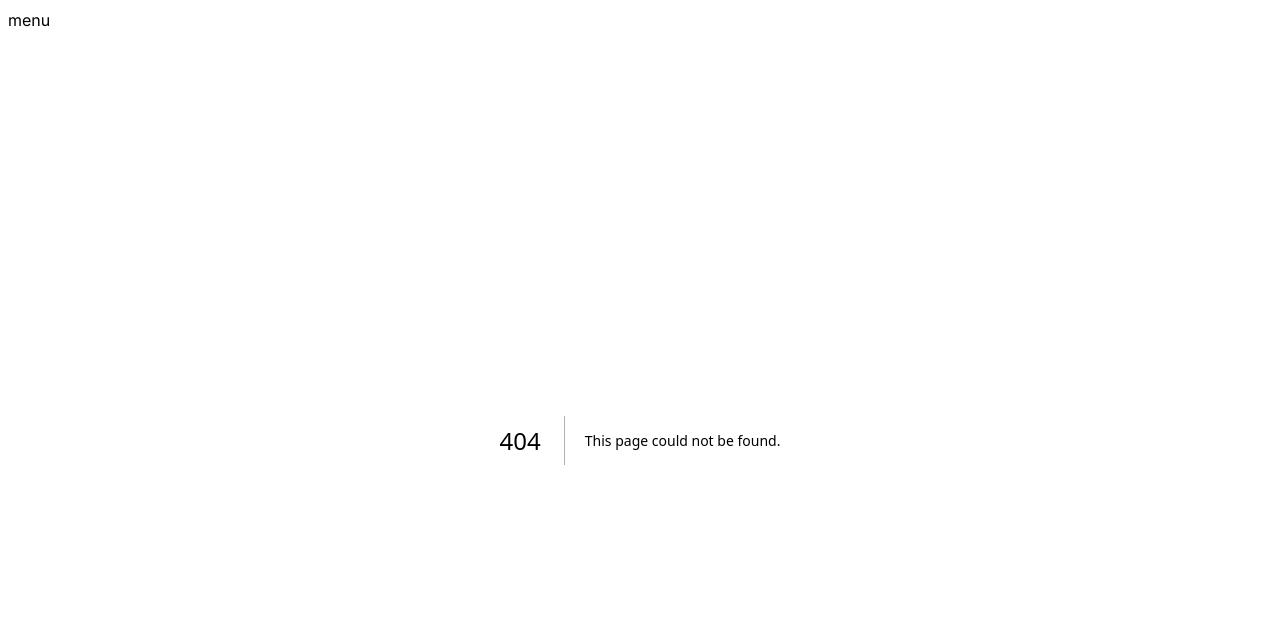
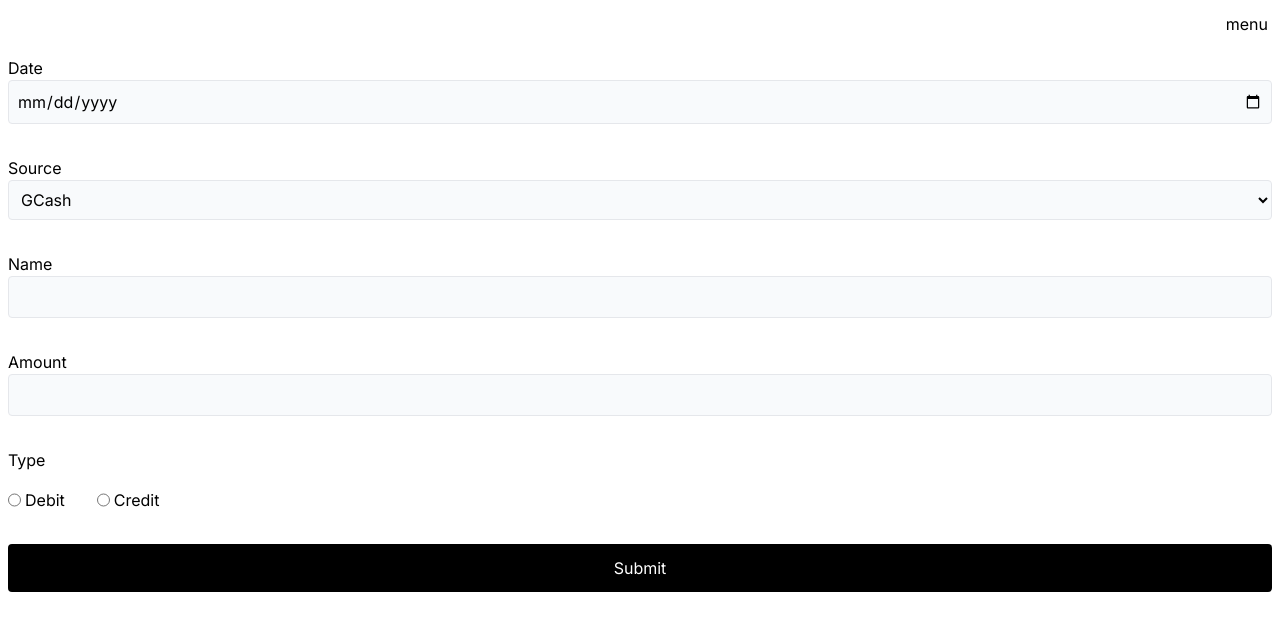
Before and after one commit to nathanelcorpuz/money-tracker, a Next.js app: page /new-transaction in a window 1280 px wide. Before the commit this address had no page. Shown: the top 630 px of the page. Built offline with nearby package versions, Linux system fonts and the light colour scheme.

Commit message:
new transaction

```diff
--- /dev/null
+++ b/app/new-transaction/page.js
@@ -0,0 +1,60 @@
+export default function NewTransaction() {
+	return (
+		<main>
+			<form className="p-2 flex flex-col gap-8">
+				<div className="flex flex-col">
+					<label for="date">Date</label>
+					<input
+						id="date"
+						name="date"
+						className="border rounded p-2 bg-slate-50"
+						type="date"
+					/>
+				</div>
+				<div className="flex flex-col">
+					<label for="source">Source</label>
+					<select
+						className="border rounded p-2 bg-slate-50"
+						name="source"
+						id="source"
+					>
+						<option value="gcash">GCash</option>
+						<option value="cash">Cash</option>
+						<option value="BDO">BDO</option>
+					</select>
+				</div>
+				<div className="flex flex-col">
+					<label for="name">Name</label>
+					<input
+						id="name"
+						name="name"
+						className="border rounded p-2 bg-slate-50"
+					/>
+				</div>
+				<div className="flex flex-col">
+					<label for="amount">Amount</label>
+					<input
+						className="border rounded p-2 bg-slate-50"
+						id="amount"
+						name="amount"
+						type="number"
+					/>
+				</div>
+				<div>
+					<p className="pb-4">Type</p>
+					<div className="flex gap-8">
+						<div className="flex gap-1">
+							<input type="radio" id="debit" name="debit" value="debit" />
+							<label for="debit">Debit</label>
+						</div>
+						<div className="flex gap-1">
+							<input type="radio" id="credit" name="credit" value="credit" />
+							<label for="credit">Credit</label>
+						</div>
+					</div>
+				</div>
+				<button className="bg-black text-white p-3 rounded">Submit</button>
+			</form>
+		</main>
+	);
+}
--- a/components/Header.js
+++ b/components/Header.js
@@ -1,38 +1,54 @@
 "use client";
 
+import Link from "next/link";
 import { useState } from "react";
 
 export default function Header() {
 	const [isOpen, setIsOpen] = useState(false);
+
+	const handleMenuToggle = () => setIsOpen((isOpen) => !isOpen);
+
 	const menu = (
-		<div className="absolute top-0 right-0 bottom-0 left-0 bg-white p-4">
+		<div className="absolute top-0 right-0 bottom-0 left-0 bg-white p-2">
 			<div className="text-end">
-				<button className="p-1" onClick={() => setIsOpen((isOpen) => !isOpen)}>
+				<button className="p-1" onClick={handleMenuToggle}>
 					Close
 				</button>
 			</div>
 			<menu className="flex flex-col gap-4">
 				<li>
-					<a>home</a>
+					<Link onClick={handleMenuToggle} href="/">
+						home
+					</Link>
 				</li>
 				<li>
-					<a>new transaction</a>
+					<Link onClick={handleMenuToggle} href="/new-transaction">
+						new transaction
+					</Link>
 				</li>
 				<li>
-					<a>transactions</a>
+					<Link onClick={handleMenuToggle} href="/transactions">
+						transactions
+					</Link>
 				</li>
 				<li>
-					<a>settings</a>
+					<Link onClick={handleMenuToggle} href="/settings">
+						settings
+					</Link>
 				</li>
 				<li>
-					<a>logout</a>
+					<Link onClick={handleMenuToggle} href="/logout">
+						logout
+					</Link>
 				</li>
 			</menu>
 		</div>
 	);
 	return (
-		<header className="flex p-2">
-			<button onClick={() => setIsOpen((isOpen) => !isOpen)}>menu</button>
+		<header className="flex p-2 justify-end">
+			<button className="p-1" onClick={() => setIsOpen((isOpen) => !isOpen)}>
+				menu
+			</button>
 			{isOpen ? menu : null}
 		</header>
 	);
```
